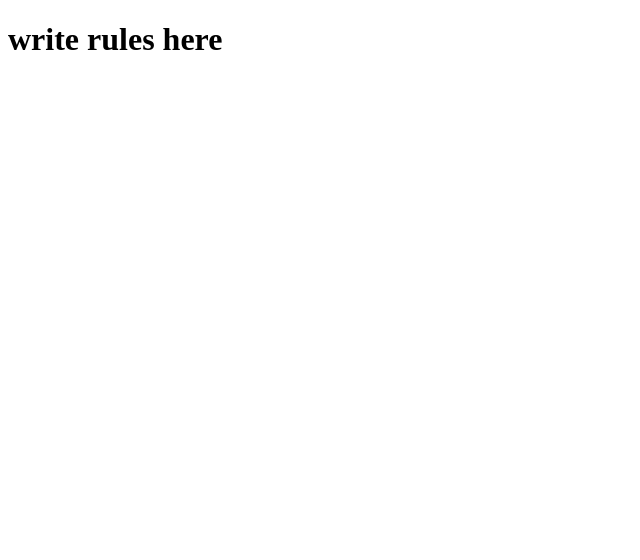
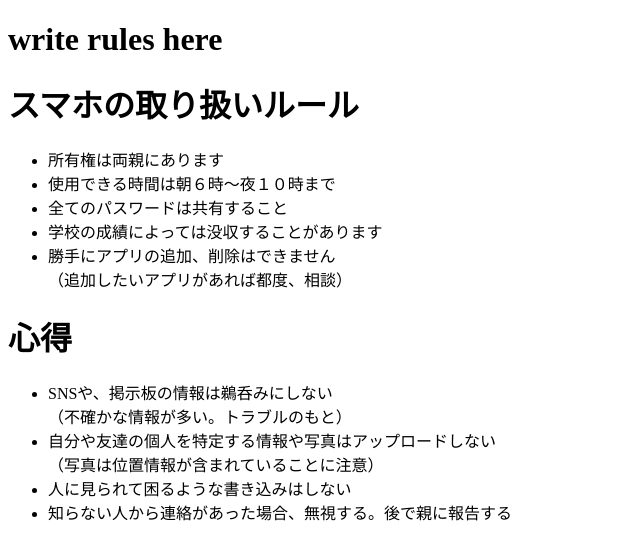
Before and after one commit to MondoGrosso/smartphone-rules-old, a plain HTML site: page index.html in a window 1280 px wide. Shown: the whole page, without its empty margins (0-640 px from the left). Drawn offline with Linux system fonts and the light colour scheme.

Commit message:
12/24 ルール追加

```diff
--- a/index.html
+++ b/index.html
@@ -1,12 +1,29 @@
 <!doctype html>
-<html>
+<html lang="ja">
   <head>
     <title>smartphone-rules</title>
+    <meta charset="utf-8"/>
     <meta name="viewport" content="width=device-width, initial-scale=1, maximum-scale=1, user-scalable=no, minimal-ui">
     <meta name="apple-mobile-web-app-capable" content="yes">
     <meta name="apple-mobile-web-app-status-bar-style" content="black-translucent">
   </head>
   <body>
     <h1>write rules here</h1>
+    <h1>スマホの取り扱いルール</h1>
+    <ul>
+      <li>所有権は両親にあります</li>
+      <li>使用できる時間は朝６時〜夜１０時まで</li>
+      <li>全てのパスワードは共有すること</li>
+      <li>学校の成績によっては没収することがあります</li>
+      <li>勝手にアプリの追加、削除はできません<br>（追加したいアプリがあれば都度、相談）</li>
+    </ul>
+
+    <h1>心得</h1>
+    <ul>
+      <li>SNSや、掲示板の情報は鵜呑みにしない<br>（不確かな情報が多い。トラブルのもと）</li>
+      <li>自分や友達の個人を特定する情報や写真はアップロードしない<br>（写真は位置情報が含まれていることに注意）</li>
+      <li>人に見られて困るような書き込みはしない</li>
+      <li>知らない人から連絡があった場合、無視する。後で親に報告する</li>
+    </ul>
   </body>
 </html>
```
